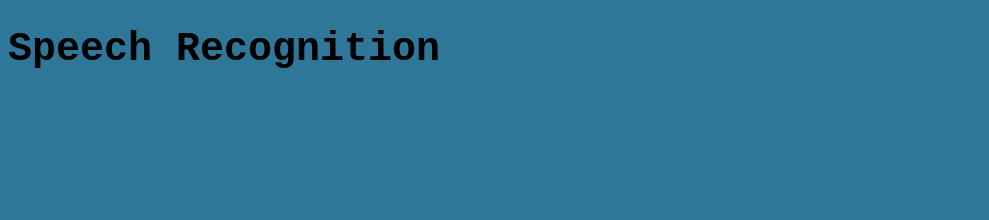
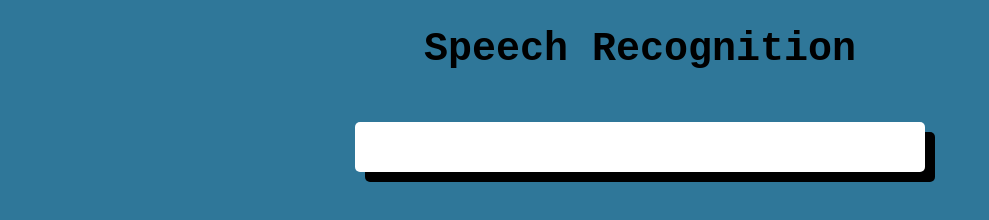
Before and after one commit to nwang2001/SpeechRecognition, a plain HTML site: page index.html in a window 1280 px wide. Shown: the whole page, without its empty margins (0-989 px from the left). Drawn offline with Linux system fonts and the light colour scheme.

Commit message:
added to css

```diff
--- a/style.css
+++ b/style.css
@@ -3,8 +3,40 @@ html {
 }
 
 body {
-    background-color: rgb(47, 119,153);
+    background-color: rgb(47, 119, 153);
     font-family: 'Courier New', Courier, monospace;
     font-weight: 200px;
     font-size: 20px;
 }
+
+h1 {
+    text-align: center;
+}
+
+.words {
+    max-width: 500px;
+    margin: 50px auto;
+    background: white;
+    border-radius: 5px;
+    box-shadow: 10px 10px 0 rgb(0, 0, 0.1);
+    padding: 1rem 2rem 1rem 5rem;
+    background-size: 100% 3rem;
+    position: relative;
+    line-height: 3rem;
+    /* background: -webkit-gradient(linear, 0, 0, 0 100%, from (#d9eaf3), color-stop(4%, #fff) 0 4px); */
+}
+
+p {
+    margin: 0 0 3rem;
+}
+
+.words:before {
+    /* content: ""; */
+    position: absolute;
+    width: 4px;
+    top: 0;
+    left: 300px;
+    bottom: 0;
+    border: 1px solid;
+    border-color: transparent #efe4e4;
+}
```
